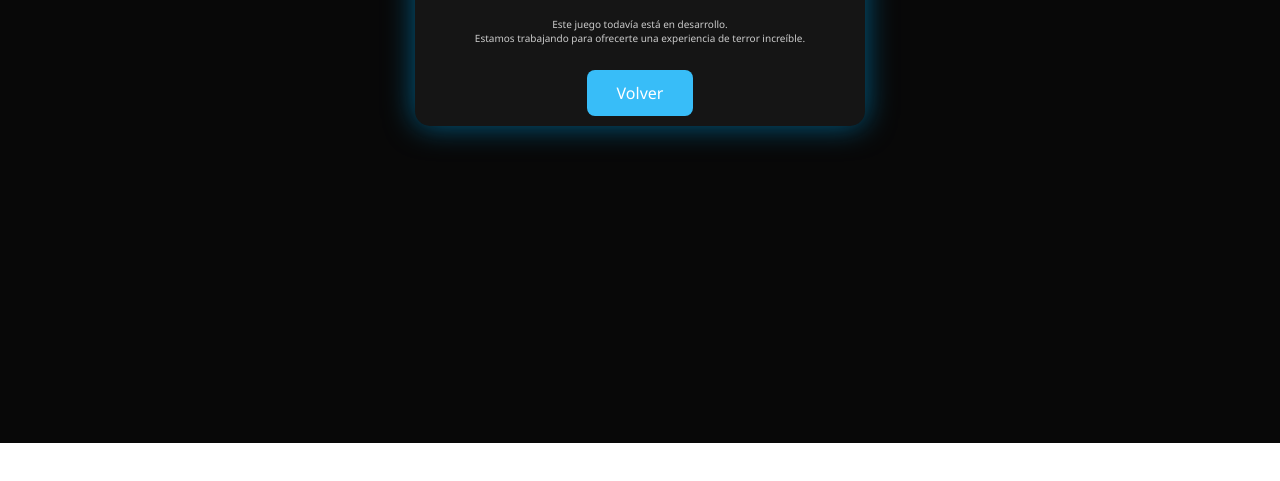
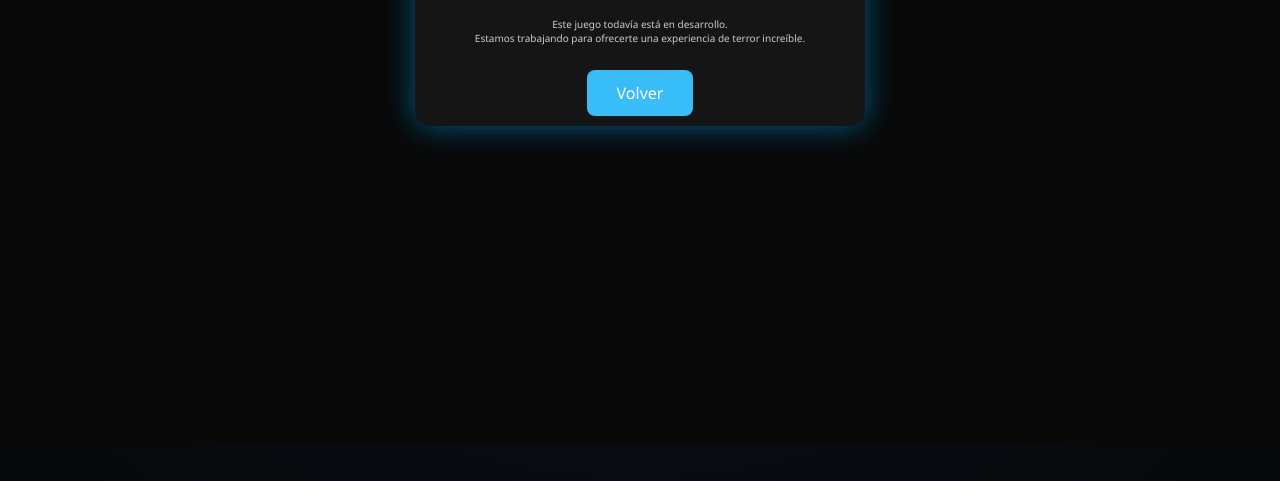
Before and after one commit to St-monroy/JUEGO, a website: page proximamente.html in a window 1280 px wide. Shown: the part 357-838 px from the top of the page. Before the commit the page ends 800 px from the top, so only its background shows below. Drawn offline with Linux system fonts and the light colour scheme; a web font is replaced by a local one.

Commit message:
Add files via upload

```diff
--- a/pagina.css
+++ b/pagina.css
@@ -9,7 +9,7 @@
 
 body {
     background: radial-gradient(#0d0f17, #05070a);
-    min-height: 100vh;
+    min-height: 120vh;
     color: #e2e8f0;
     display: flex;
     flex-direction: column;
@@ -486,7 +486,7 @@ main {
    CELULARES
    ===================================== */
 
-@media screen and (max-width: 600px) {
+@media screen and (max-width: 700px) {
 
     /* NAVBAR */
 
```
